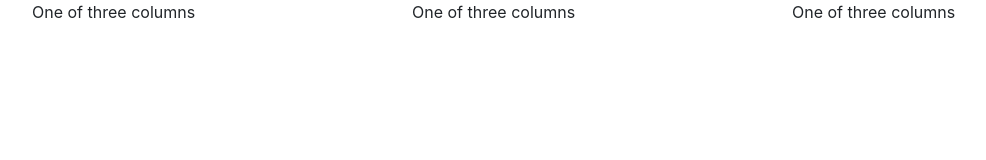
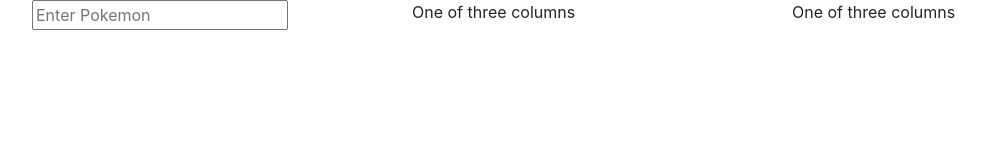
Before and after one commit to courtlandmessam/bootstrapped-pokedex, a plain HTML site: page index.html in a window 1280 px wide. Shown: the whole page, without its empty margins (53-1039 px from the left). Drawn offline with nearby package versions, Linux system fonts and the light colour scheme; no server answers.

Commit message:
added pokemon search field

```diff
--- a/index.html
+++ b/index.html
@@ -19,7 +19,7 @@
 
       <div class="row">
         <div class="col-sm">
-          One of three columns
+          <input type="text" id="pokemon-request" placeholder="Enter Pokemon">
         </div>
         <div class="col-sm">
           One of three columns
```
